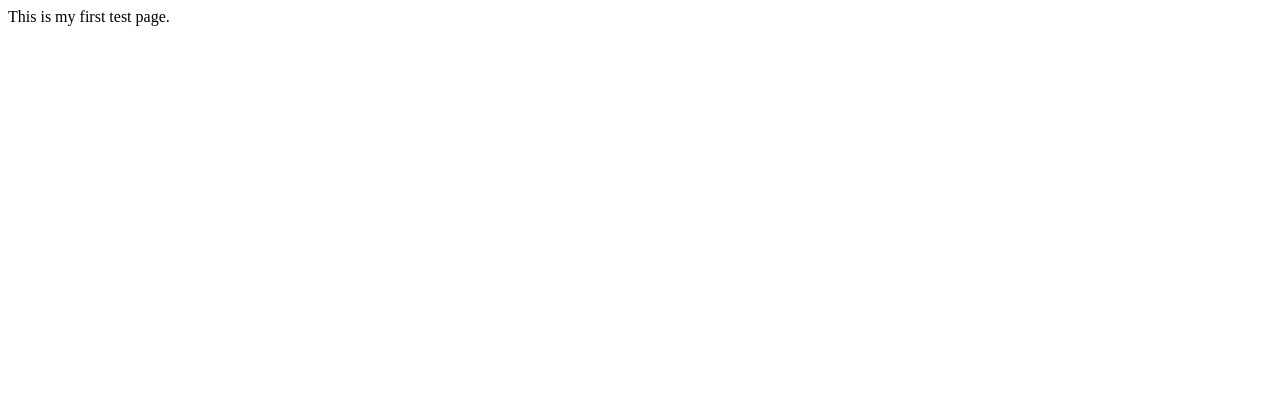
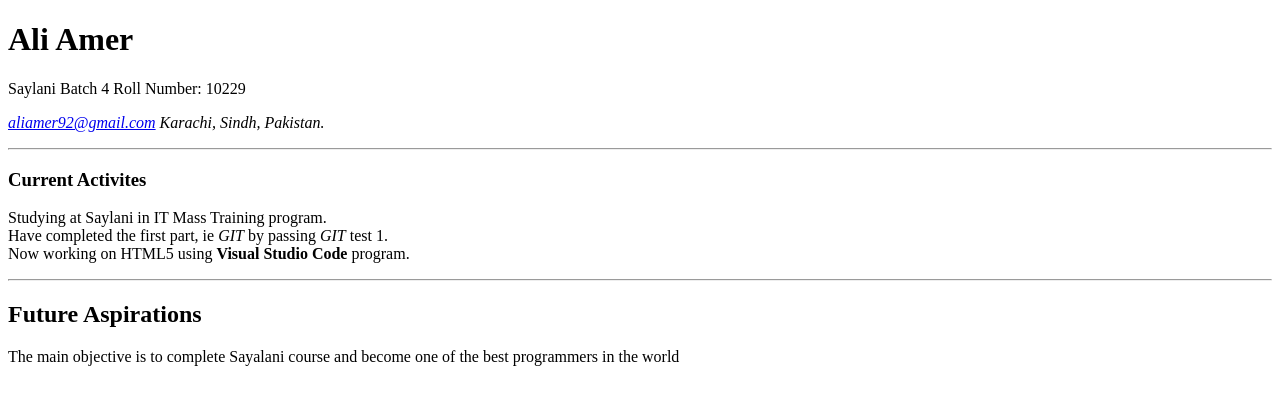
Before and after one commit to aliamer92/html5, a plain HTML site: page work.html in a window 1280 px wide. Drawn offline with Linux system fonts and the light colour scheme.

Commit message:
Updated the website

```diff
--- a/work.html
+++ b/work.html
@@ -1,11 +1,28 @@
+<!doctype html>
 <html>
     <head>
         <title> My Page </title>
     </head>
-    <body>
-        This is my first test page.
+        <body>
+            <h1> Ali Amer </h1>
+            <p>Saylani Batch 4 Roll Number: 10229</p>
+            <address>
+                <p> <a href= "mailto:aliamer92@gmail.com"> aliamer92@gmail.com</a> Karachi, Sindh, Pakistan. </p>
+            </address>
+
+            <hr/>
+            <h3>Current Activites </h3>
+            <p> Studying at Saylani in IT Mass Training program.
+                <br/>
+                Have completed the first part, ie <i>GIT</i> by passing <i>GIT</i> test 1.
+                </br>
+                Now working on HTML5 using <b>Visual Studio Code</b> program. </p>
+             <hr/>
+             <h2> Future Aspirations</h2>
+             <p> The main objective is to complete Sayalani course and become one of the best programmers in the world</p>
+
+
         </body>
 
 
-
 </html>
```
